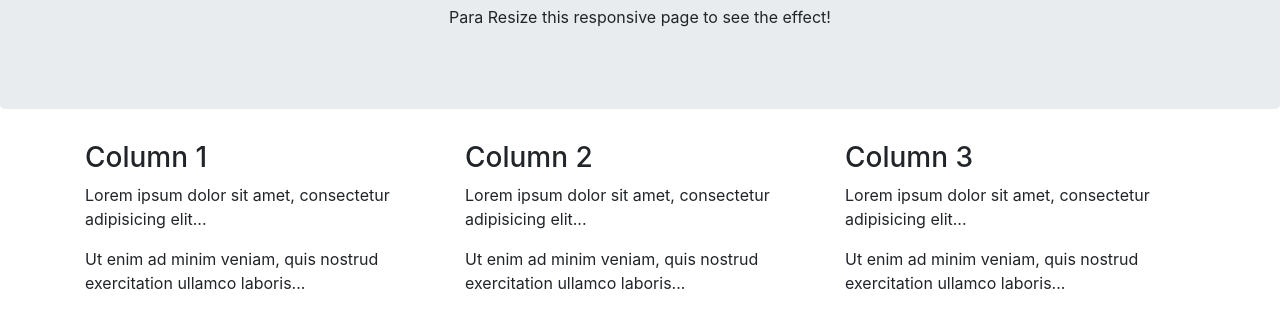
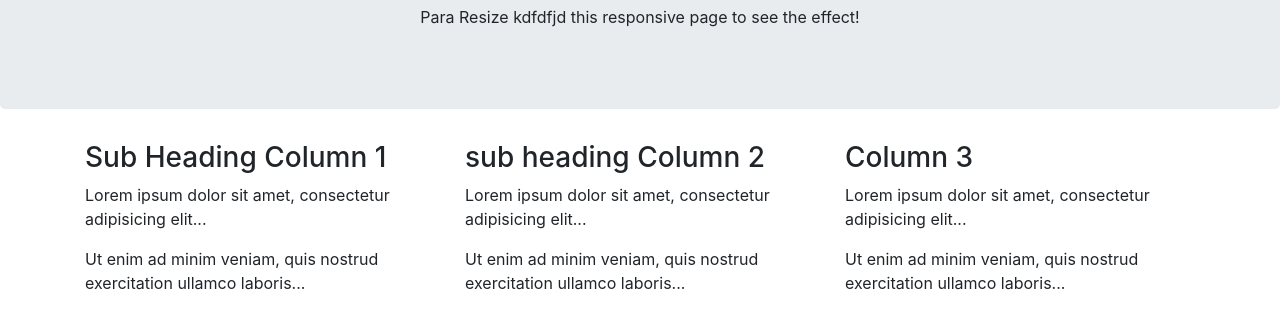
Before and after one commit to naimansari/ind, a plain HTML site: page index.html in a window 1280 px wide. Shown: the part 115-444 px from the top of the page. Drawn offline with nearby package versions, Linux system fonts and the light colour scheme.

Commit message:
sub heading change

```diff
--- a/index.html
+++ b/index.html
@@ -13,18 +13,18 @@
 
 <div class="jumbotron text-center">
   <h1>Main Heading Change</h1>
-  <p>Para Resize this responsive page to see the effect!</p>
+  <p>Para Resize kdfdfjd this responsive page to see the effect!</p>
 </div>
 
 <div class="container">
   <div class="row">
     <div class="col-sm-4">
-      <h3>Column 1</h3>
+      <h3>Sub Heading Column 1</h3>
       <p>Lorem ipsum dolor sit amet, consectetur adipisicing elit...</p>
       <p>Ut enim ad minim veniam, quis nostrud exercitation ullamco laboris...</p>
     </div>
     <div class="col-sm-4">
-      <h3>Column 2</h3>
+      <h3>sub heading Column 2</h3>
       <p>Lorem ipsum dolor sit amet, consectetur adipisicing elit...</p>
       <p>Ut enim ad minim veniam, quis nostrud exercitation ullamco laboris...</p>
     </div>
```
